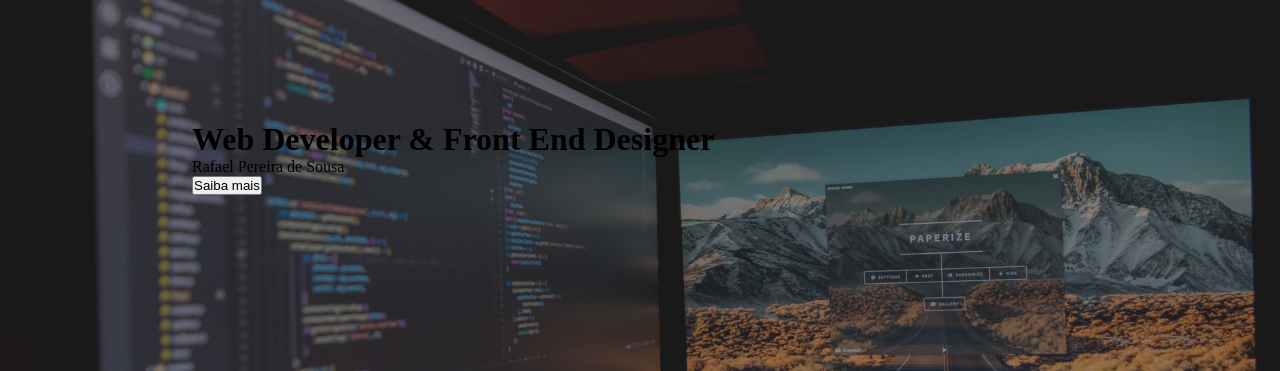
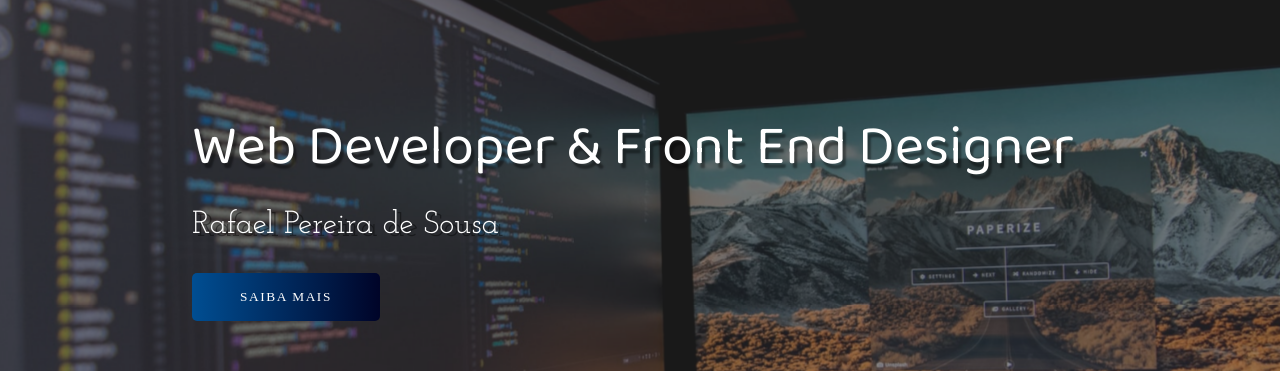
Before and after one commit to RafaaSousa/Portfolio, a plain HTML site: page index.html in a window 1280 px wide. Shown: the part 119-490 px from the top of the page. Drawn offline with Linux system fonts and the light colour scheme.

Commit message:
:package: header

```diff
--- a/style.css
+++ b/style.css
@@ -5,6 +5,10 @@
 *{
     margin: 0;
     padding: 0;
+}
+
+body{
+    font-size: 16px;
 }
 
 header{
@@ -26,6 +30,17 @@ header{
     height: 100%;
     object-fit: cover;
     opacity: 0.5;
+    animation: zoom 25s;
+}
+
+@keyframes zoom {
+    0%{
+        transform: scale(1.3)
+    }
+
+    100%{
+        transform: scale(1)
+    }
 }
 
 .banner{
@@ -33,3 +48,51 @@ header{
     top: 30%;
     left: 15%;
 }
+
+.banner h1{
+    color: #ffffff;
+    font-size: 3.5rem;
+    font-family: "Baloo Da 2", serif;
+    font-weight: 200;
+    text-shadow: .2rem .3rem 2px rgba(0,0,0,0.4);
+    line-height: 3.5rem;
+    margin-bottom: 2rem;
+    opacity: 0;
+    animation: moveBanner 1s 0.5s forwards;
+}
+
+.banner p{
+    font-family: "josefin Slab", serif;
+    color: #fff;
+    font-size: 2rem;
+    text-shadow: .3rem .2rem rgba(0,0,0,0.4);
+    margin-bottom: 2rem;
+    opacity: 0;
+    animation: moveBanner 1s 0.7s forwards;
+}
+
+.banner button{
+    font-family: "Muli", serif;
+    color: #fff;
+    text-transform: uppercase;
+    letter-spacing: .1rem;
+    background: #000428;
+    background: -webkit-linear-gradient(to right, #004e92, #000428);
+    background: linear-gradient(to right, #004e92, #000428);
+    padding: 1rem 3rem;
+    border: none;
+    border-radius: 5px;
+    cursor: pointer;
+    opacity: 0;
+    animation: moveBanner 1s 0.9s forwards;
+}
+
+@keyframes moveBanner {
+    0%{
+        transform: translateY(10rem) rotateY(-30deg);
+    }
+    100%{
+        transform: translateY(0rem) rotateY(0);
+        opacity: 1;
+    }
+}
```
Also changed, not shown: 1 other file.
